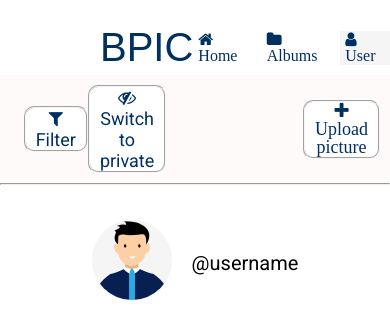
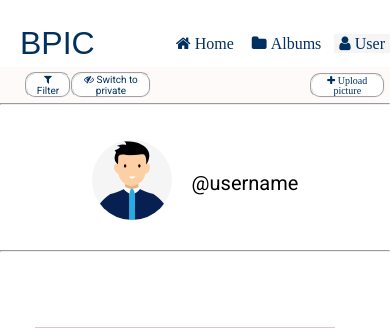
Before and after one commit to LilianaPopa-stud/Proiect-TW, a PHP site: page /user.html in a window 390 px wide. Shown: the top 328 px of the page. Run offline with PHP 8.4, Linux system fonts and the light colour scheme; some web fonts are replaced.

Commit message:
style user + style index

```diff
--- a/style.css
+++ b/style.css
@@ -206,4 +206,10 @@
    .menu a {
     padding: 0px 5px;
    }
+   .logo {
+    font-family: 'Cooper Black', sans-serif;
+    font-size: 2em;
+    color: #003060;
+    margin-left: 20px;
+   }
 }
--- a/styleUser.css
+++ b/styleUser.css
@@ -107,6 +107,26 @@
 height: auto;
 margin: 10px;
 }
+button{
+  font-size: 18px;
+  border-radius: 10px;
+  border-style:groove;
+  color:#003060;
+  padding-left: 10px;
+  padding-right: 10px;
+  background-color: white;
+  border-color: whitesmoke;
+  font-family: 'Roboto';
+}
+.wrapper {
+  display: grid;
+  background-color: snow;
+  grid-template-columns: 1fr 2fr 4fr 8fr 3.8fr ;
+  padding-bottom: 5px;
+
+  padding: 5px;
+  align-items: center;
+}
   }
 @media screen and (max-width: 450px) {
     .column {
@@ -155,6 +175,33 @@
     width: 300px;
     height: auto;
 }
+.logo {
+  font-family: 'Cooper Black', sans-serif;
+  font-size: 2em;
+  color: #003060;
+  margin-left: 20px;
+ }
+ button{
+  font-size: 10px;
+  border-radius: 10px;
+  border-style:groove;
+  color:#003060;
+  padding-left: 10px;
+  padding-right: 10px;
+  background-color: white;
+  border-color: whitesmoke;
+  font-family: 'Roboto';
+}
+.wrapper {
+  display: grid;
+  background-color: snow;
+  grid-template-columns: 1fr 2fr 4fr 8fr 3.8fr ;
+  padding-bottom: 5px;
+
+  padding: 5px;
+  align-items: center;
+}
+
 }
 @media screen and (max-width: 300px) {
     .column {
@@ -203,4 +250,12 @@
     width: 150px;
     height: auto;
 }
+.logo {
+  font-family: 'Cooper Black', sans-serif;
+  font-size: 1.8em;
+  color: #003060;
+  margin-left: 20px;
+ }
+
+
 }
```
